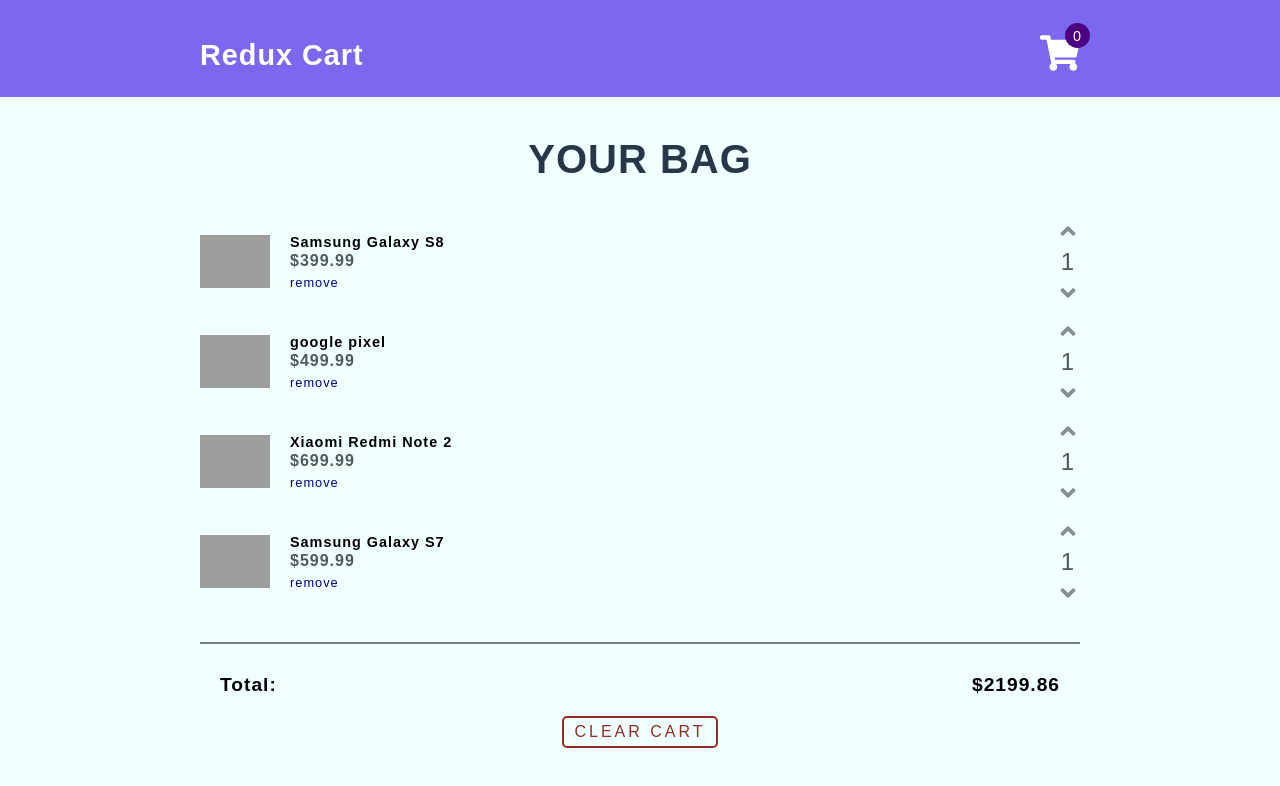
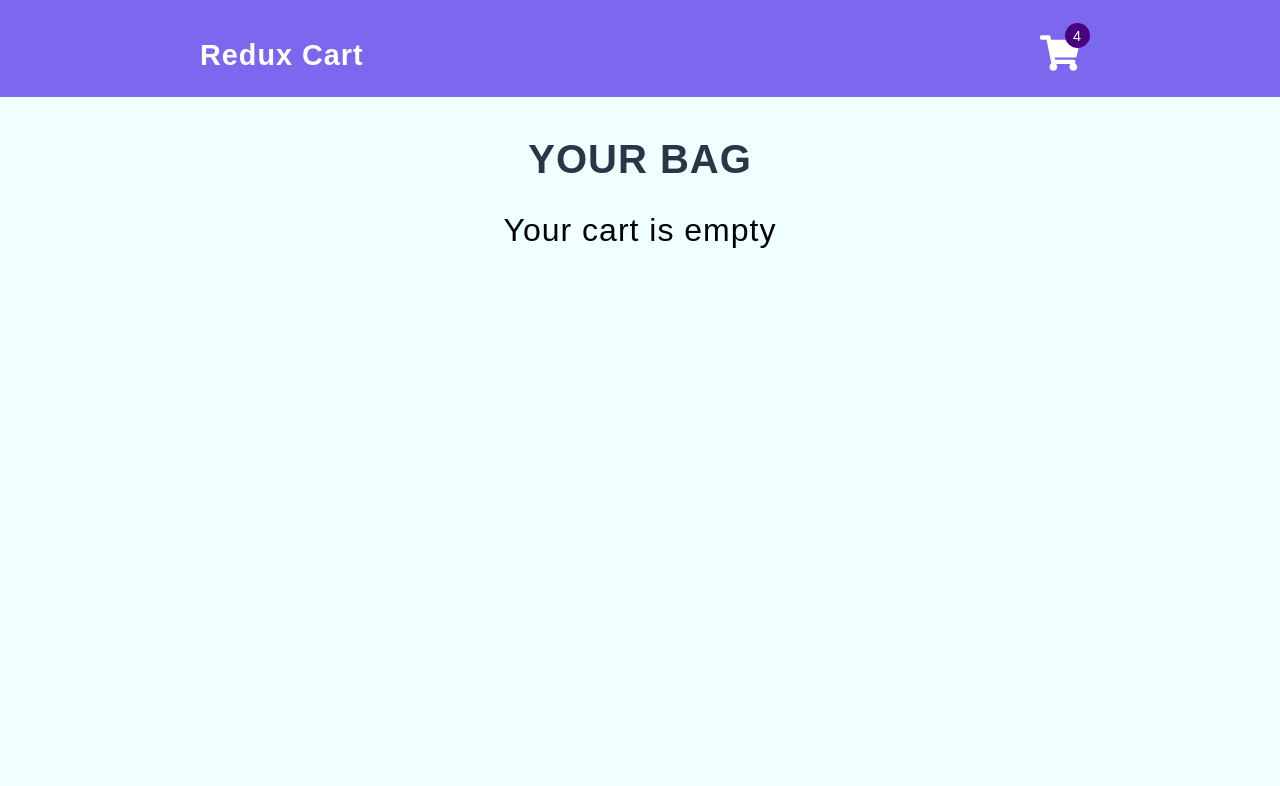
Before and after one commit to umair-mirza/redux-toolkit-saga-cart, a React (Create React App) app: page / in a window 1280 px wide. Both pictures are taken after a click on the button "CLEAR CART". Shown: the top 786 px of the page. Built offline with nearby package versions, Linux system fonts and the light colour scheme; grey boxes are pictures that could not be loaded.

Commit message:
Added the Clear cart action to the cartSlice

```diff
--- a/src/App.js
+++ b/src/App.js
@@ -5,8 +5,6 @@
 import GlobalStyles from "./components/styles/globalStyles";
 import { MainContainer } from "./components/styles/MainContainer.styled";
 import CartItems from "./components/CartItems";
-import Total from "./components/Total";
-import ClearCart from "./components/ClearCart";
 import Modal from "./utils/Modal";
 
 const theme = {
@@ -33,8 +31,6 @@
       <MainContainer>
           <CartItems />
       </MainContainer>
-      <Total />
-      <ClearCart />
       <Modal />
     </Container>
     </ThemeProvider>
--- a/src/components/CartItems.js
+++ b/src/components/CartItems.js
@@ -1,12 +1,22 @@
-import cartItems from "../data/cartItems"
+import { useSelector } from "react-redux";
 import { StyledCartItem, StyledDescription, StyledTitle, StyledPrice, StyledRemove, StyledMobile, StyledQuantity } from "./styles/CartItem.styled"
+import { EmptyCart } from "./styles/EmptyCart.styled";
 import { FaAngleUp, FaAngleDown } from "react-icons/fa";
 import { Flex } from "./styles/Flex.styled";
+import Total from "./Total";
+import ClearCart from "./ClearCart";
 
 const CartItem = () => {
+    const {cartItems} = useSelector((state) => state.cart)
+
   return (
     <>
-            {cartItems.map((item, index) => (
+            {cartItems.length < 1 ? (
+                <EmptyCart>
+                    Your cart is empty
+                </EmptyCart>
+            ) : (
+            cartItems.map((item, index) => (
                 <Flex key={index}>
                     <div>
                     <StyledCartItem>
@@ -29,7 +39,14 @@
                 </div>
             </Flex>
             ))
+            )
             }
+            {cartItems.length < 1 ? (null) : (
+            <div>
+                <Total />
+                <ClearCart />
+            </div>
+            )}
     </>
   )
 }
--- a/src/components/ClearCart.js
+++ b/src/components/ClearCart.js
@@ -1,12 +1,16 @@
+import { useDispatch } from "react-redux"
+import { clearCart } from "../features/cart/cartSlice"
 import { StyledButton } from "./styles/Button.styled"
 import { StyledClearCart } from "./styles/ClearCart.styled"
 
 
 const ClearCart = () => {
+  const dispatch = useDispatch()
+
   return (
     <>
         <StyledClearCart>
-            <StyledButton color={'#922b21'}>
+            <StyledButton color={'#922b21'} onClick={() => dispatch(clearCart())}>
                 Clear Cart
             </StyledButton>
         </StyledClearCart>
--- a/src/components/Header.js
+++ b/src/components/Header.js
@@ -1,3 +1,4 @@
+import { useSelector } from "react-redux"
 import { StyledHeader, Cart, CartCounter } from "./styles/Header.styled"
 import { Container } from "./styles/Container.styled"
 import { Logo } from "./styles/Header.styled"
@@ -5,6 +6,7 @@
 import { FaShoppingCart } from "react-icons/fa";
 
 const Header = () => {
+    const {amount} = useSelector((state) => state.cart)
     return (
         <StyledHeader>
             <Container>
@@ -15,7 +17,7 @@
                     <Cart>
                         <FaShoppingCart size={40} color={'#fff'} />
                         <CartCounter>
-                        0
+                            {amount}
                         </CartCounter>
                     </Cart>
                 </Flex>
--- a/src/components/Total.js
+++ b/src/components/Total.js
@@ -1,7 +1,10 @@
+import { useSelector } from "react-redux"
 import { Flex } from "./styles/Flex.styled"
 import { StyledTotal, StyledLine } from "./styles/Total.styled"
 
 const Total = () => {
+    const {total} = useSelector((state) => state.cart)
+
   return (
     <>
         <StyledLine />
@@ -11,7 +14,7 @@
                     Total:
                 </div>
                 <div>
-                    $2199.86
+                    ${total}
                 </div>
             </Flex>
         </StyledTotal>
--- /dev/null
+++ b/src/components/styles/EmptyCart.styled.js
@@ -0,0 +1,7 @@
+import styled from "styled-components";
+
+export const EmptyCart = styled.div`
+    text-align: center;
+    font-size: 2rem;
+    font-weight: 500;
+`
--- /dev/null
+++ b/src/features/cart/cartSlice.js
@@ -0,0 +1,25 @@
+import { createSlice } from "@reduxjs/toolkit";
+import cartItems from "../../data/cartItems";
+
+const initialState = {
+    cartItems: cartItems,
+    amount: 4,
+    total: 0,
+    isLoading: true
+}
+
+const cartSlice = createSlice({
+    name: 'cart',
+    initialState,
+
+    reducers: {
+        clearCart: (state) => {
+            state.cartItems = []
+        }
+    }
+})
+
+export const {clearCart} = cartSlice.actions
+
+
+export default cartSlice.reducer
--- a/src/index.js
+++ b/src/index.js
@@ -1,10 +1,15 @@
 import React from 'react';
 import ReactDOM from 'react-dom/client';
 import App from './App';
+import { store } from './store';
+import { Provider } from 'react-redux';
 
 const root = ReactDOM.createRoot(document.getElementById('root'));
 root.render(
   <React.StrictMode>
-    <App />
+    <Provider store={store}>
+      <App />
+    </Provider>
+
   </React.StrictMode>
 );
--- a/src/store.js
+++ b/src/store.js
@@ -1,7 +1,8 @@
 import { configureStore } from "@reduxjs/toolkit";
+import cartReducer from './features/cart/cartSlice'
 
 export const store = configureStore({
     reducer: {
-
+        cart: cartReducer
     }
 })
```
Lines whose indentation alone changed are shown as unchanged.
